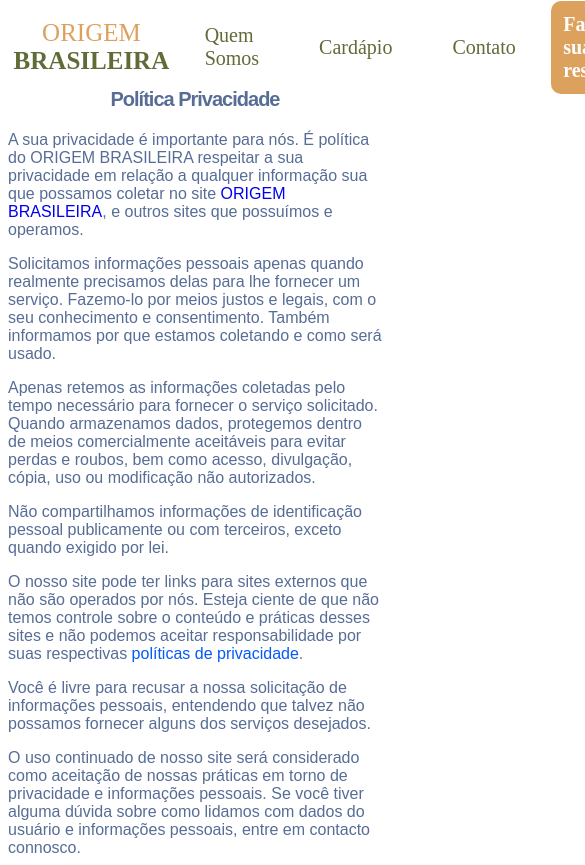
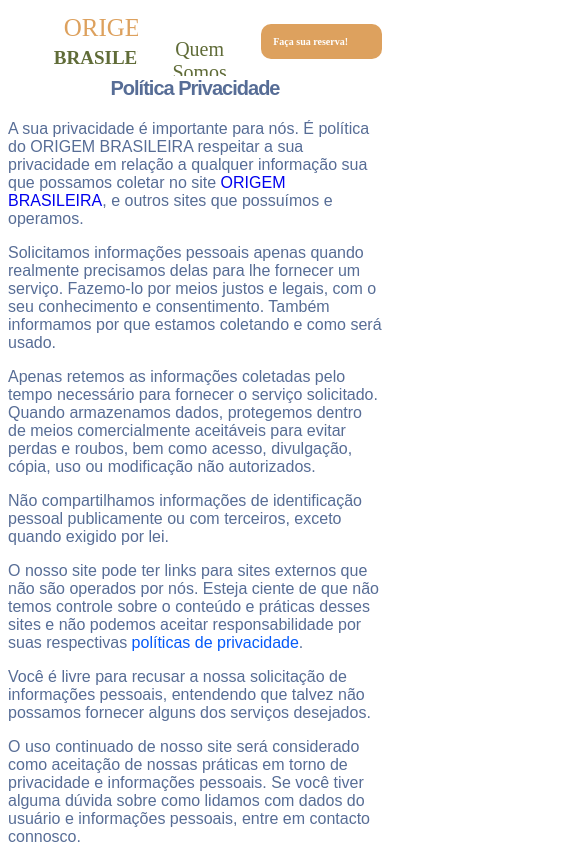
Before and after one commit to poporybr/Trabalho-em-Grupo-M1, a plain HTML site: page politicaprivacidade.html in a window 390 px wide. Shown: the top 865 px of the page, 585 px wide, since content can reach past the window. Drawn offline with Linux system fonts and the light colour scheme.

Commit message:
Update stylePP.css

```diff
--- a/stylePP.css
+++ b/stylePP.css
@@ -69,3 +69,37 @@ h2{
 .pp{
     text-align: center;
 }
+
+@media(max-width:800px) {
+    * {
+        overflow-x: hidden;
+    }
+    #menu{
+        padding: 0;
+    }
+    #menu span{
+        font-size: 19px;
+    }
+    #menu h2 {
+        min-width: 210px;
+
+    }
+    #menu ul{
+        width: 210px;
+        font-size: 10px;
+        padding: 0;
+        display: flex;
+        flex-wrap: wrap;
+        position: relative;
+        text-align: center;
+    }
+    #menu ul a{
+        padding: 0;
+    }
+    .btn {
+        font-size: 10px;
+
+        text-align: center;
+        flex-wrap: nowrap;
+        width: 165px;
+        }
```
